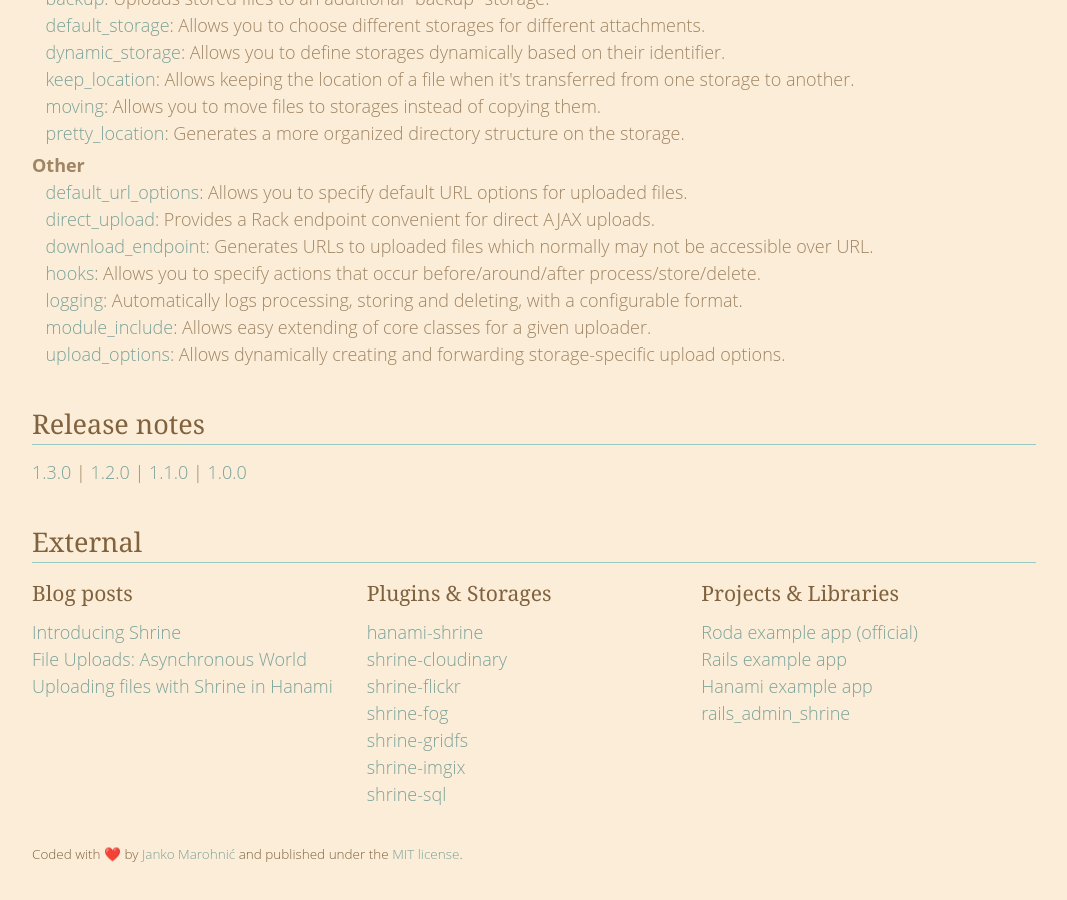
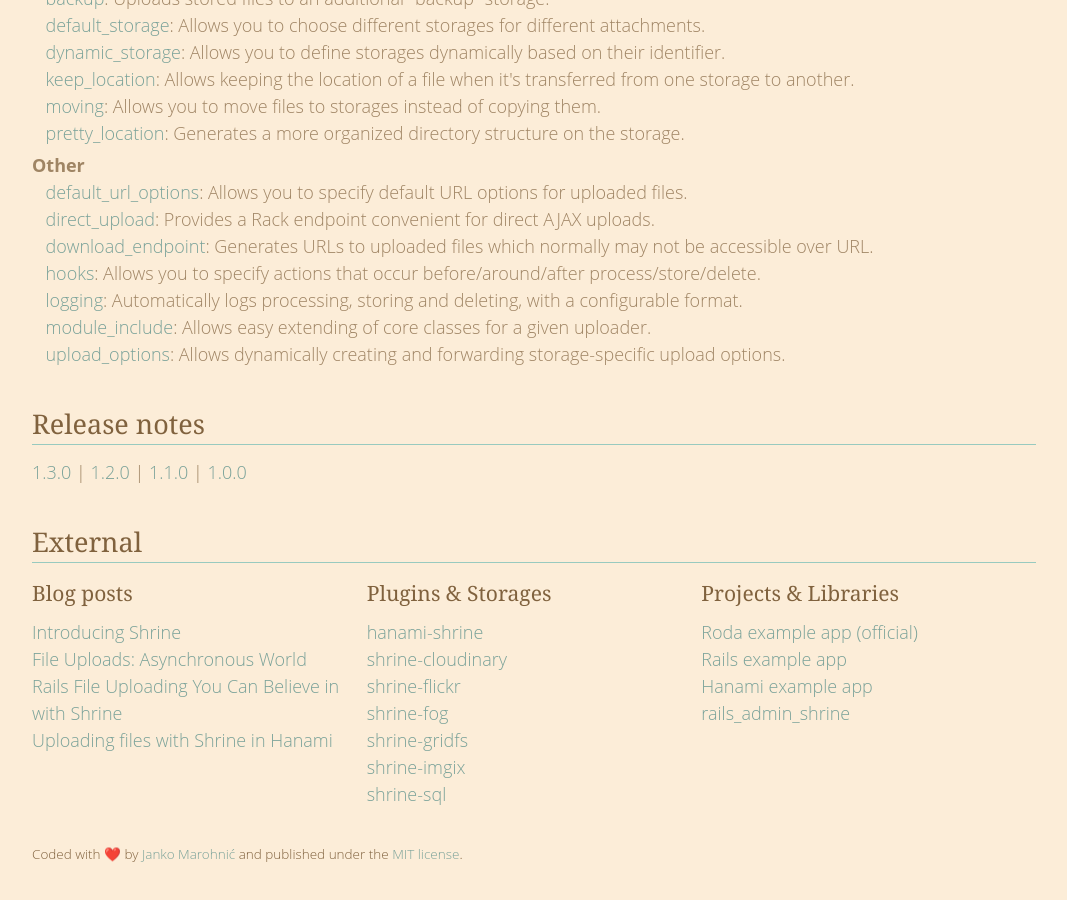
Before and after one commit to avinashcodeer/Romenics, a Jekyll site: the page built from www/index.html, in a window 1280 px wide and 900 px high, scrolled down 1407 px. Shown: the whole window, without its empty margins (106-1173 px from the left). Built offline with Jekyll 4.4.1, drawn with Linux system fonts in a browser that asks for light colours; emoji names are drawn with the system emoji font.

Commit message:
Link recent blog post on Sitepoint

```diff
--- a/www/_data/external.yml
+++ b/www/_data/external.yml
@@ -7,6 +7,9 @@
     -
       name: "File Uploads: Asynchronous World"
       url: http://twin.github.io/file-uploads-asynchronous-world
+    -
+      name: Rails File Uploading You Can Believe in with Shrine
+      url: http://www.sitepoint.com/rails-file-uploading-you-can-believe-in-with-shrine/
     -
       name: Uploading files with Shrine in Hanami
       url: http://katafrakt.me/2016/02/04/shrine-hanami-uploads/
```
